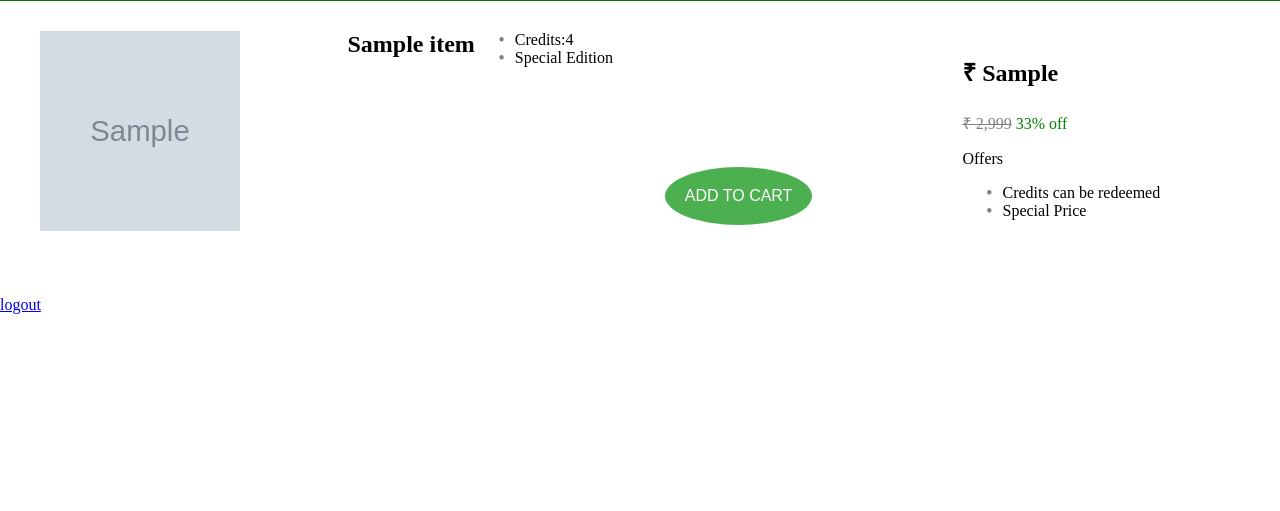
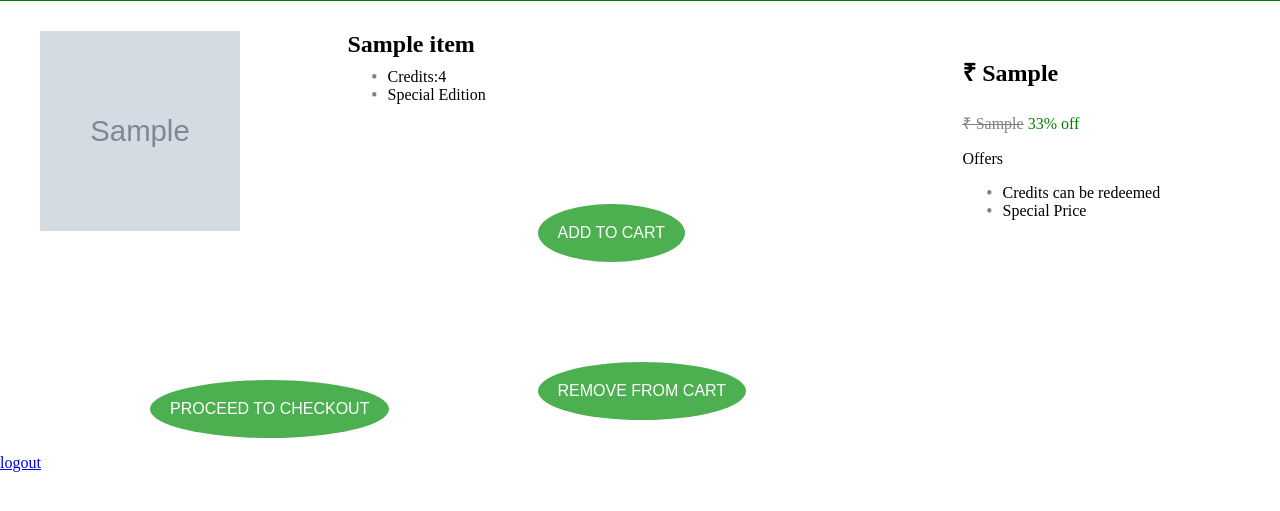
Before and after one commit to sivagirish81/E-Commerce, a Django app: page /home/ in a window 1280 px wide. Shown: the top 511 px of the page. Run offline with Django 3.2, Linux system fonts and the light colour scheme; a user stored in the database is signed in; tables that the repository leaves empty hold one stand-in row (values such as "Sample post"); grey boxes marked "Sample" are stand-in pictures.

Commit message:
70% Done

```diff
--- a/Myenv/ECommerce/Accounts/views.py
+++ b/Myenv/ECommerce/Accounts/views.py
@@ -11,3 +11,6 @@
     form_class = UserCreationForm
     success_url = reverse_lazy('login')
     template_name = 'signup.html'
+
+def signup(request):
+    return render(request,'signup.html',{})
--- a/Myenv/ECommerce/Cart/models.py
+++ b/Myenv/ECommerce/Cart/models.py
@@ -9,6 +9,7 @@
     name=models.CharField(max_length=40)
     price=models.CharField(max_length=40)
     imglink=models.ImageField(upload_to='gallery')
+    checked=models.BooleanField(default=False)
 
     def __str__(self):
         return self.name
--- a/Myenv/ECommerce/Cart/views.py
+++ b/Myenv/ECommerce/Cart/views.py
@@ -12,3 +12,7 @@
     itemx=item()
     var=RequestContext(request,{'itemx':itemx})
     return render_to_response('home.html',var)
+
+def Checkout(request):
+    items=item.objects.all()
+    return render(request,'Checkout.html',{'items':items})
--- a/Myenv/ECommerce/ECommerce/urls.py
+++ b/Myenv/ECommerce/ECommerce/urls.py
@@ -17,6 +17,7 @@
 from django.urls import path,include
 from django.views.generic.base import TemplateView
 from Cart import views
+from Accounts import views as vie
 from . import settings
 from django.conf.urls.static import static
 from django.contrib.staticfiles.urls import static
@@ -28,6 +29,8 @@
     path('Accounts/', include('django.contrib.auth.urls')),
     path('', TemplateView.as_view(template_name='home.html'),name='home'),
     path('home/',views.item_list,name='item_list'),
+	path('Checkout/',views.Checkout,name='Checkout'),
+	path('signup/',vie.signup,name='signup'),
 ]
 """
 urlpatterns+=staticfiles_urlpatterns()
--- a/Myenv/ECommerce/static/CSS/Login.css
+++ b/Myenv/ECommerce/static/CSS/Login.css
@@ -16,3 +16,9 @@
 	background-repeat: no-repeat;
 	background-size: cover;
 }
+
+#Signup
+{
+	position:relative;
+	right:100px;
+}
--- a/Myenv/ECommerce/static/CSS/goodies.css
+++ b/Myenv/ECommerce/static/CSS/goodies.css
@@ -29,6 +29,19 @@
   font-size:16px;
   border-radius:50%;
 
+}
+
+.buy_button1
+{
+  margin-top:100px;
+  margin-left:150px;
+  background-color: #4CAF50;
+  border:none;
+  color:white;
+  padding:20px;
+  text-align:center;
+  font-size:16px;
+  border-radius:50%;
 }
 
 .specs {
--- /dev/null
+++ b/Myenv/ECommerce/static/JavaScript/Checkout.js
@@ -0,0 +1,27 @@
+var price=0;
+
+function Adder(cost)
+{
+	price+=cost;
+	console.log(price);
+}
+
+function Remove(cost,id)
+{
+	if (price>=cost)
+	{
+
+		price-=cost;
+		console.log(price);
+
+	}
+	else
+	{
+		alert("You have to buy an item first");
+	}
+}
+
+function Checkout()
+{
+	alert("Total Amount to be paid="+price);
+}
--- a/Myenv/ECommerce/templates/home.html
+++ b/Myenv/ECommerce/templates/home.html
@@ -8,6 +8,7 @@
 	{% block content %}
 	{% if user.is_authenticated %}
 	<link rel="stylesheet" href="{% static 'CSS/goodies.css' %}">
+	<script src="{% static 'JavaScript/Checkout.js' %}"></script>
 	    <div class="container">
 		{% for item in items %}
 	<div class="Object">
@@ -24,13 +25,14 @@
 	                		<li>Credits:4</li>
 	                		<li>Special Edition</li>
 
-                      <input class="buy_button" type="submit" value="ADD TO CART" name="obj1">
+                      <input id="{{item.itemid}}" class="buy_button" onclick="Adder({{item.price}})" type="submit" value="ADD TO CART" name="{{item.itemid}}">
+					  <input class="buy_button" onclick="Remove({{item.price}})" type="submit" value="REMOVE FROM CART" name="{{item.itemid}}">
 
 	                	</ul>
 					</div>
 			  <div class="price_n_offers">
               		<h3> &#8377 {{item.price}} </h3>
-              		<p> <span class="strike_through_price"> &#8377 2,999</span> <span class="discount"> 33% off</span></p>
+              		<p> <span class="strike_through_price"> &#8377 {{item.price}}</span> <span class="discount"> 33% off</span></p>
               		<p>Offers</p>
               		<ul class="offers">
               			<li>Credits can be redeemed</li>
@@ -39,132 +41,8 @@
               </div>
 			 </div>
 		{% endfor %}
-		<!--
-    	<div class="Object">
+		<input class="buy_button" onclick="Checkout()" type="submit" value="PROCEED TO CHECKOUT">
 
-    			<div class="img">
-
-                	<img class = "objimg" src="{% static 'Images/T2.jpg' %}" alt="Thanos_Gauntlet" width="200" height="200">
-                </div>
-
-
-
-              <div class="description">
-
-
-        				<h2 >Flash T-Shirt</h2>
-
-
-                    <ul class="specs" >
-                      <li>Credits:7</li>
-                      <li>Comic con 2018 edition</li>
-
-                      <input class="buy_button" type="submit" value="ADD TO CART" name="obj2">
-
-                    </ul>
-				</div>
-
-              <div class="price_n_offers">
-              		<h3> &#8377{{item.price}} </h3>
-              		<p> <span class="strike_through_price"> &#8377 2,999</span> <span class="discount"> 33% off</span></p>
-              		<p>Offers</p>
-              		<ul class="offers">
-               			<li>Credits can be redeemed</li>
-              			<li>Special Price</li>
-              		</ul>
-              </div>
-			 </div>
-
-    	<div class="Object">
-
-    			<div class="img">
-
-                	<img class = "objimg" src="{% static 'Images/T3.jpg' %}" alt="Thanos_Gauntlet" width="200" height="200">
-                </div>
-
-
-
-              <div class="description">
-
-
-        				<h2 >Batman T-Shirt</h2>
-
-                    <ul class="specs" >
-                      <li>Credits:2</li>
-                      <li>Batman classic</li>
-
-                      <input class="buy_button" type="submit" value="ADD TO CART" name="obj3">
-
-                    </ul>
-				</div>
-
-              <div class="price_n_offers">
-              		<h3> &#8377 {{item.price}} </h3>
-              		<p> <span class="strike_through_price"> &#8377 2,999</span> <span class="discount"> 33% off</span></p>
-              		<p>Offers</p>
-              		<ul class="offers">
-               			<li>Credits can be redeemed</li>
-              			<li>Special Price</li>
-              		</ul>
-              </div>
-    	</div>
-
-    	<div class="Object">
-
-    			<div class="img">
-
-                	<img class = "objimg" src="{% static 'Images/T4.jpg' %}" alt="Thanos_Gauntlet" width="200" height="200">
-                </div>
-				<div class="description">
-
-
-        				<h2 >Flash Special T-Shirt</h2>
-
-
-                    <ul class="specs" >
-                      <li>Credits:5</li>
-                      <li>Glowing edition</li>
-
-                      <input class="buy_button" type="submit" value="ADD TO CART" name="obj4">
-                    </ul>
-					</div>
-
-              <div class="price_n_offers">
-              		<h3> &#8377 {{item.price}} </h3>
-              		<p> <span class="strike_through_price"> &#8377 2,999</span> <span class="discount"> 33% off</span></p>
-              		<p>Offers</p>
-              		<ul class="offers">
-               			<li>Credits can be redeemed</li>
-              			<li>Special Price</li>
-              		</ul>
-              </div>
-			  </div>
-		<div class="Object">
-		<div class="img">
-                	<img class = "objimg" src="{% static 'Images/T5.jpg' %}" alt="Thanos_Gauntlet" width="200" height="200">
-                </div>
-				<div class="description">
-			  <h2 >Phoenix T-Shirt</h2>
-                    <ul class="specs" >
-                      <li>Credits:8</li>
-                      <li>Distictive Glow edition</li>
-
-                      <input class="buy_button" type="submit" value="ADD TO CART" name="obj5">
-                    </ul>
-                  </div>
-				<div class="price_n_offers">
-              		<h3> &#8377 {{item.price}} </h3>
-              		<p> <span class="strike_through_price"> &#8377 2,999</span> <span class="discount"> 33% off</span></p>
-              		<p>Offers</p>
-              		<ul class="offers">
-               			<li>Credits can be redeemed</li>
-              			<li>Special Price</li>
-              		</ul>
-              </div>
-		</div>
-	</div>
-
-	-->
 	  <p id="Top-Right"><a href="{% url 'logout' %}">logout</a></p>
 	{% else %}
 	  <p>You are not logged in</p>
--- a/Myenv/ECommerce/templates/registration/login.html
+++ b/Myenv/ECommerce/templates/registration/login.html
@@ -17,6 +17,7 @@
 				{{form.as_p}}
 				<button type="submit">Login</button>
 			</form>
+			<button href="{% url 'signup' %}">Signup</button>
 		</div>
 	</body>
 </html>
```
Also changed, not shown: Myenv/ECommerce/Accounts/templates/Accounts/signup.html (added, +12 -0 lines), Myenv/ECommerce/templates/Checkout.html (added, +15 -0 lines), Myenv/ECommerce/Cart/migrations/0005_item_checked.py (added), Myenv/ECommerce/Cart/migrations/0006_auto_20190421_1647.py (added), Myenv/ECommerce/static/CSS/ecomme.jpg (added), Myenv/ECommerce/static/Images/ecomme.jpg (added).
